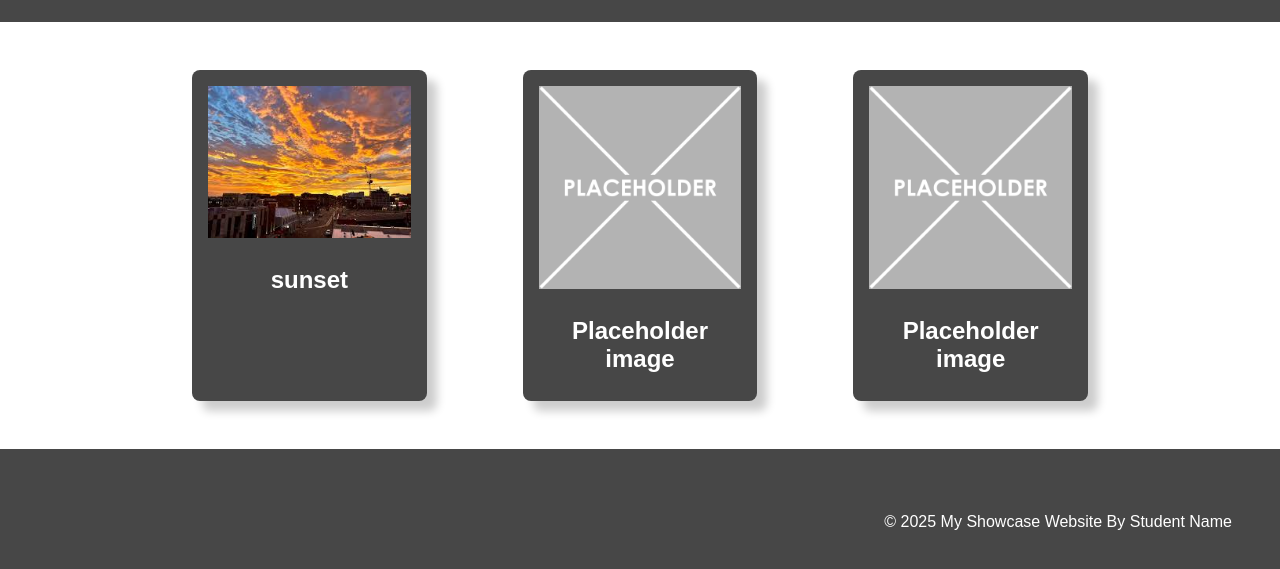
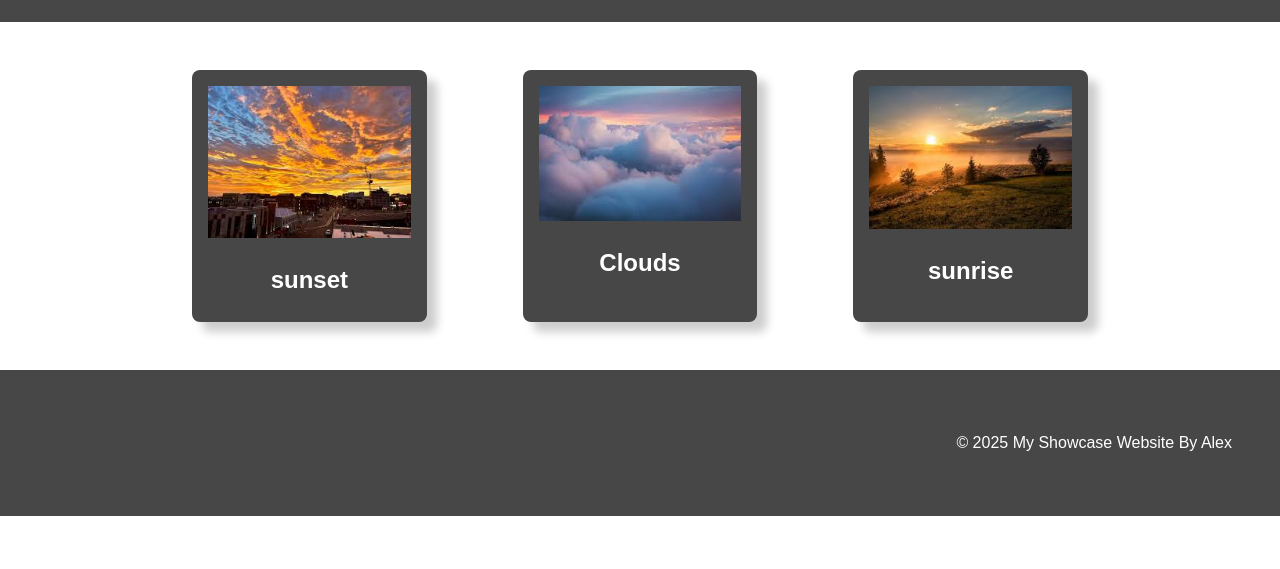
Before and after one commit to Fifth-may/website, a plain HTML site: page index.html in a window 1280 px wide. Shown: the part 319-888 px from the top of the page. After the commit the page ends 835 px from the top, so only its background shows below. Drawn offline with Linux system fonts and the light colour scheme.

Commit message:
changed the reamining images

```diff
--- a/index.html
+++ b/index.html
@@ -30,12 +30,12 @@
                 <h3 class="topic-card-text">sunset</h3>
             </div>
             <div class="topic-card">
-                <img src="images/placeholder-1024x1024.png">
-                <h3 class="topic-card-text">Placeholder image</h3>
+                <img src="images/clouds.jpg">
+                <h3 class="topic-card-text">Clouds</h3>
             </div>
             <div class="topic-card">
-                <img src="images/placeholder-1024x1024.png">
-                <h3 class="topic-card-text">Placeholder image</h3>
+                <img src="images/surise.jpg">
+                <h3 class="topic-card-text">sunrise</h3>
             </div>
         </div>
     </section>
@@ -47,7 +47,7 @@
 
     <!-- A Simple Website Footer ------------------------------------------------------------------------------ -->
     <footer class="footer">
-        <p>&copy; 2025 My Showcase Website By Student Name</p>
+        <p>&copy; 2025 My Showcase Website By Alex</p>
     </footer>
 
 <!-- The end of the whole page- no more content after this! -->
```
Also changed, not shown: images/clouds.jpg (added), images/surise.jpg (added).
